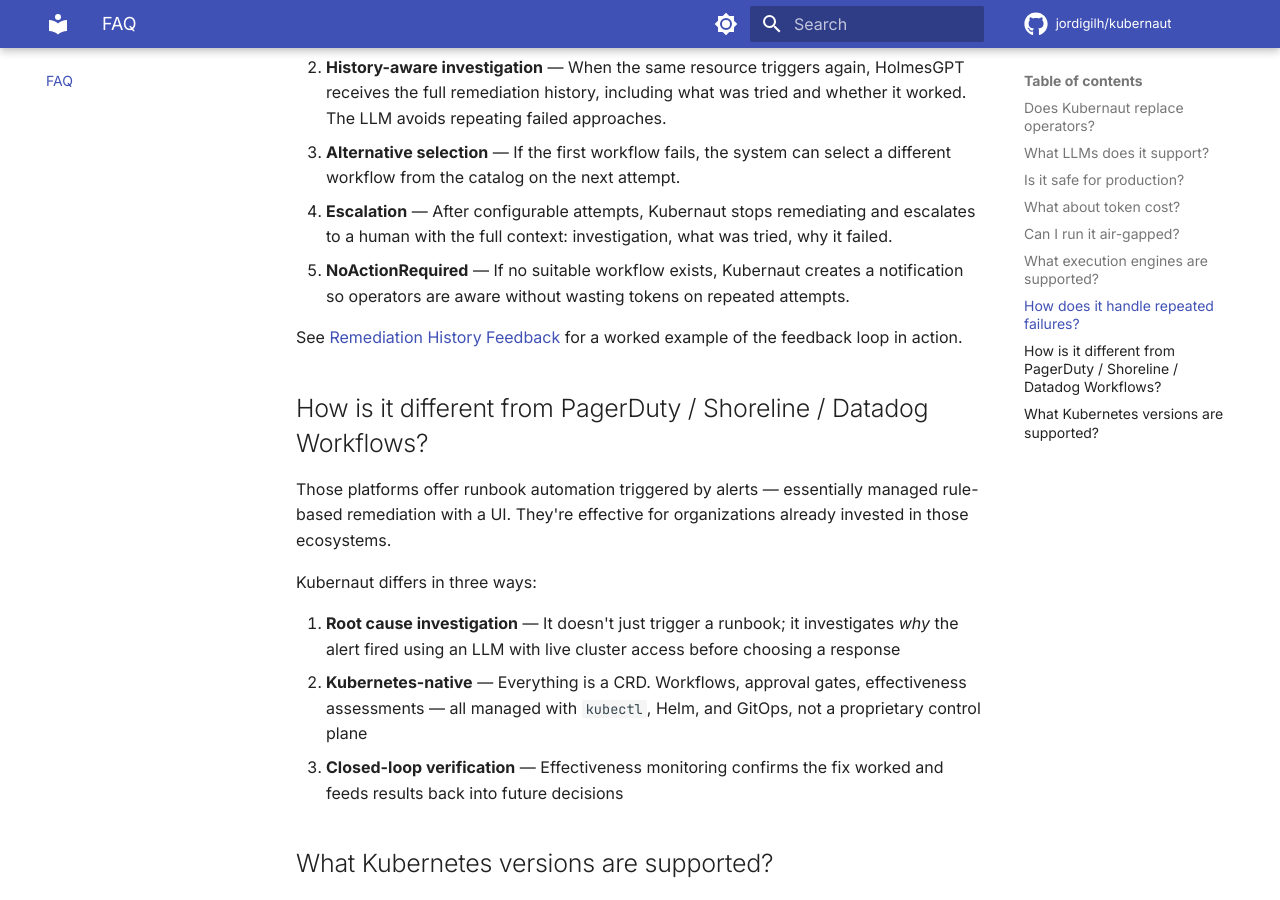
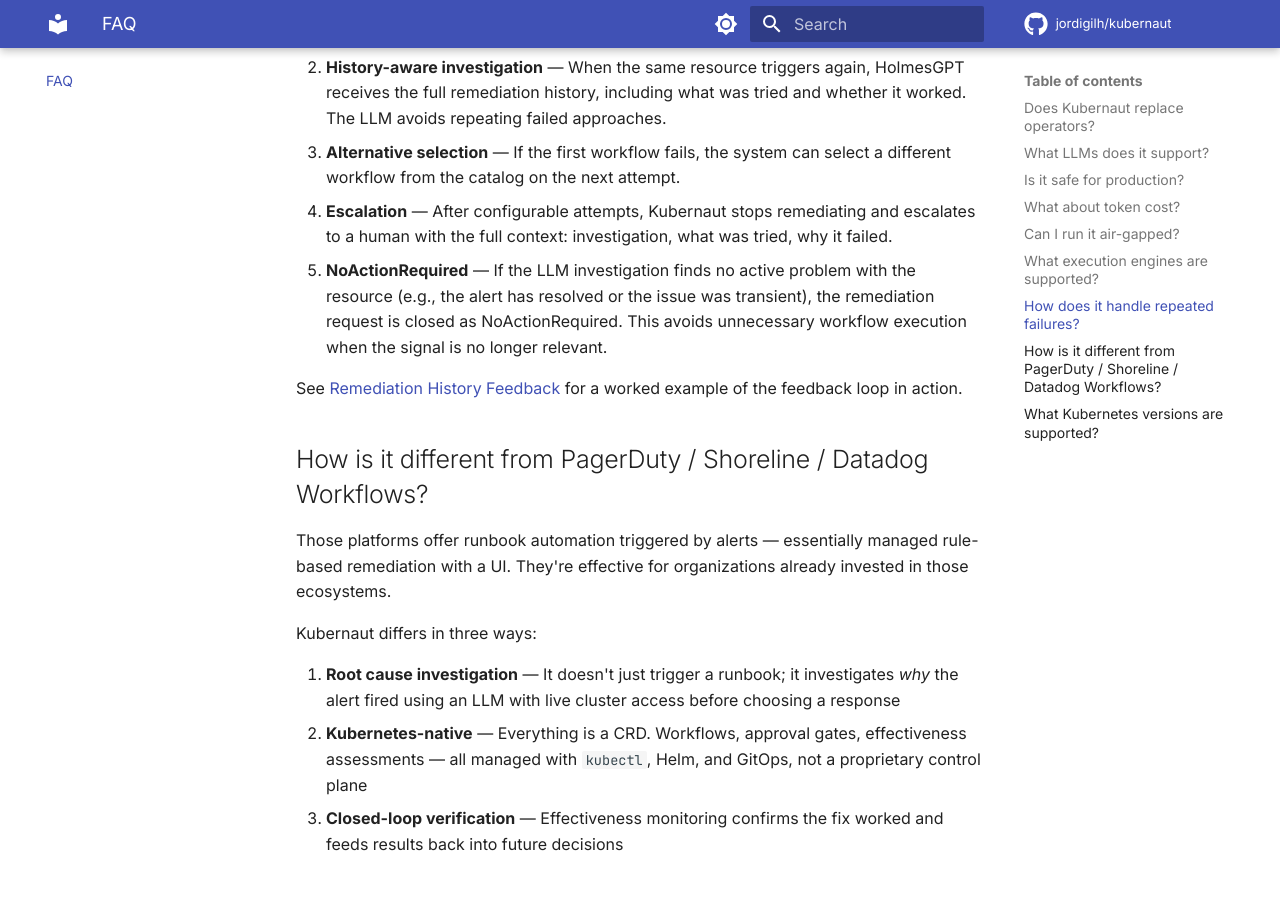
Before and after one commit to jordigilh/kubernaut-docs, an MkDocs documentation site: the page built from docs/faq.md, in a window 1280 px wide and 900 px high, scrolled down 2352 px. Built offline with MkDocs 1.6.1 and Material for MkDocs 9.7.7, drawn with Linux system fonts in a browser that asks for light colours; comment, search, counter and statistics services are not loaded; the version menu is left out.

Commit message:
docs(faq): fix NoActionRequired description per BR-ORCH-037
NoActionRequired means the LLM investigation found the problem has
self-resolved (high confidence, no workflow needed) — not that no
matching workflow exists in the catalog. When a real problem exists
without a matching workflow, the system escalates to ManualReviewRequired.

Refs: BR-ORCH-037, BR-HAPI-200, Issue #314
Made-with: Cursor

```diff
--- a/docs/faq.md
+++ b/docs/faq.md
@@ -62,7 +62,7 @@ Kubernaut has a multi-layered approach to repeated failures:
 2. **History-aware investigation** — When the same resource triggers again, HolmesGPT receives the full remediation history, including what was tried and whether it worked. The LLM avoids repeating failed approaches.
 3. **Alternative selection** — If the first workflow fails, the system can select a different workflow from the catalog on the next attempt.
 4. **Escalation** — After configurable attempts, Kubernaut stops remediating and escalates to a human with the full context: investigation, what was tried, why it failed.
-5. **NoActionRequired** — If no suitable workflow exists, Kubernaut creates a notification so operators are aware without wasting tokens on repeated attempts.
+5. **NoActionRequired** — If the LLM investigation finds no active problem with the resource (e.g., the alert has resolved or the issue was transient), the remediation request is closed as NoActionRequired. This avoids unnecessary workflow execution when the signal is no longer relevant.
 
 See [Remediation History Feedback](use-cases/remediation-history-feedback.md) for a worked example of the feedback loop in action.
 
```
